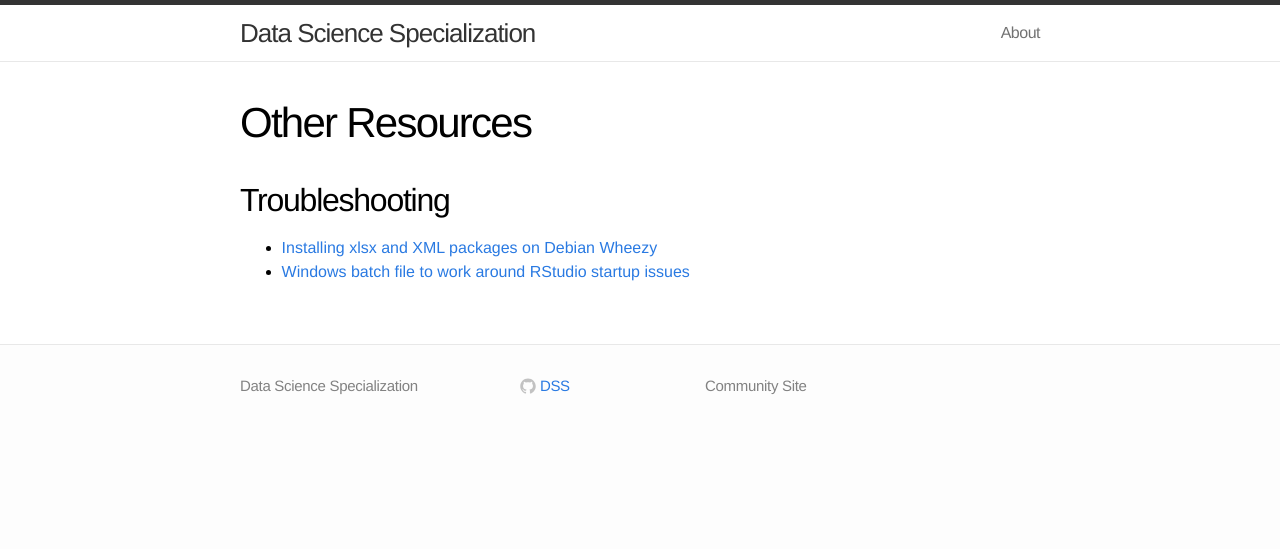
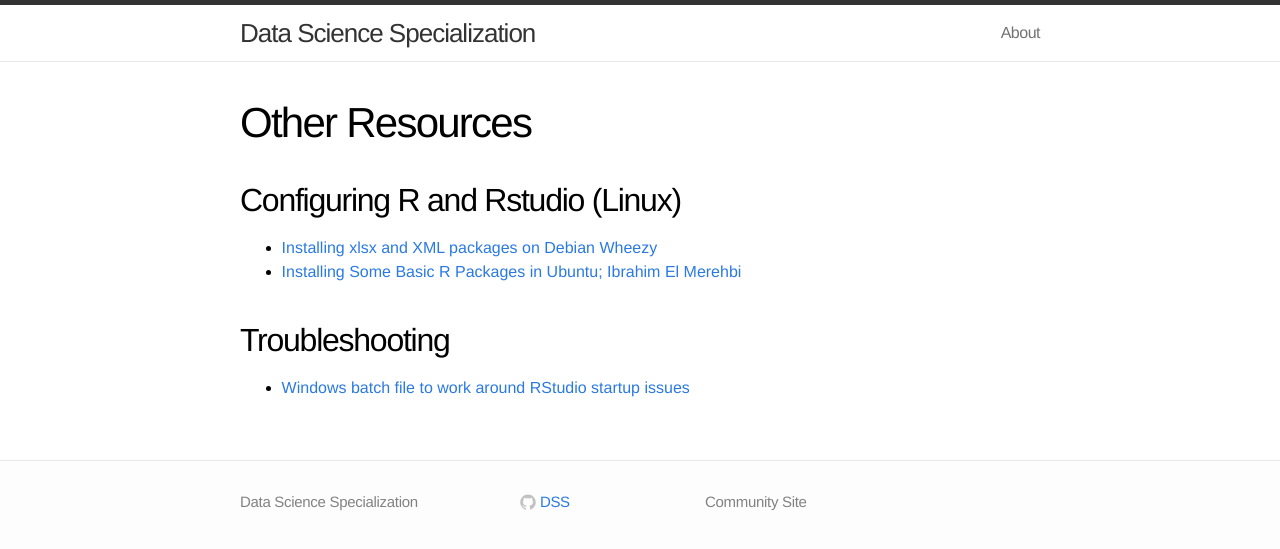
Before and after one commit to DataScienceSpecialization/DataScienceSpecialization.github.io, a Jekyll site: the page built from other.md, in a window 1280 px wide. Shown: the top 549 px of the page. Built offline with Jekyll 4.4.1, drawn with Linux system fonts in a browser that asks for light colours.

Commit message:
added intalling R packages in Ubuntu

```diff
--- a/other.md
+++ b/other.md
@@ -4,7 +4,11 @@ title: Other Resources
 permalink: /other/
 ---
 
-## Troubleshooting
+## Configuring R and Rstudio (Linux)
 
 - [Installing xlsx and XML packages on Debian Wheezy](http://allanino.me/blog/programming/installing-some-r-packages/)
+- [Installing Some Basic R Packages in Ubuntu; Ibrahim El Merehbi]( http://elmerehbi.wordpress.com/2014/09/09/installing-some-basic-r-packages-in-ubuntu)
+
+
+## Troubleshooting
 - [Windows batch file to work around RStudio startup issues](https://github.com/stepds/contrib-DataScienceSpecialization/blob/master/README.md)
```
